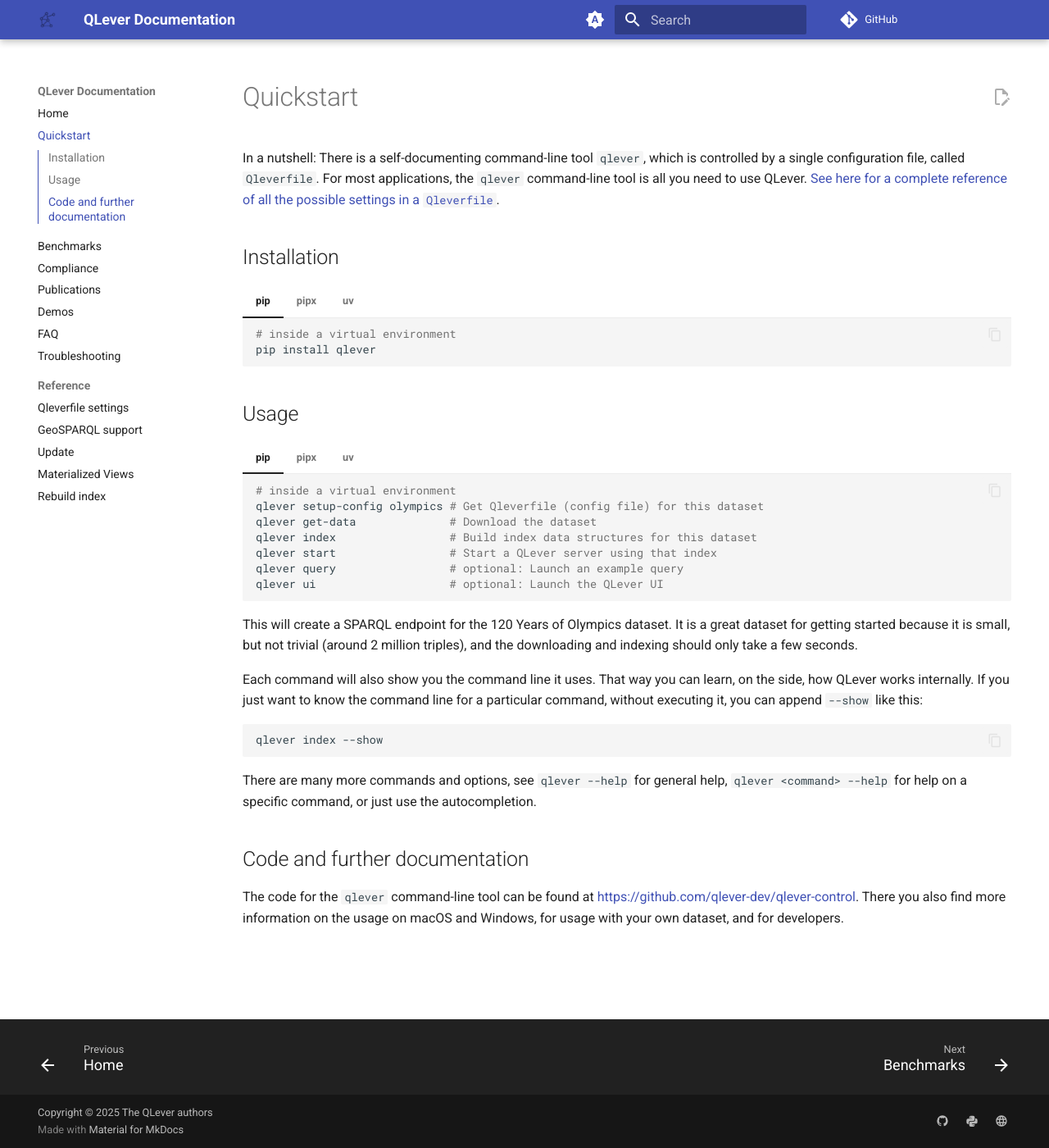
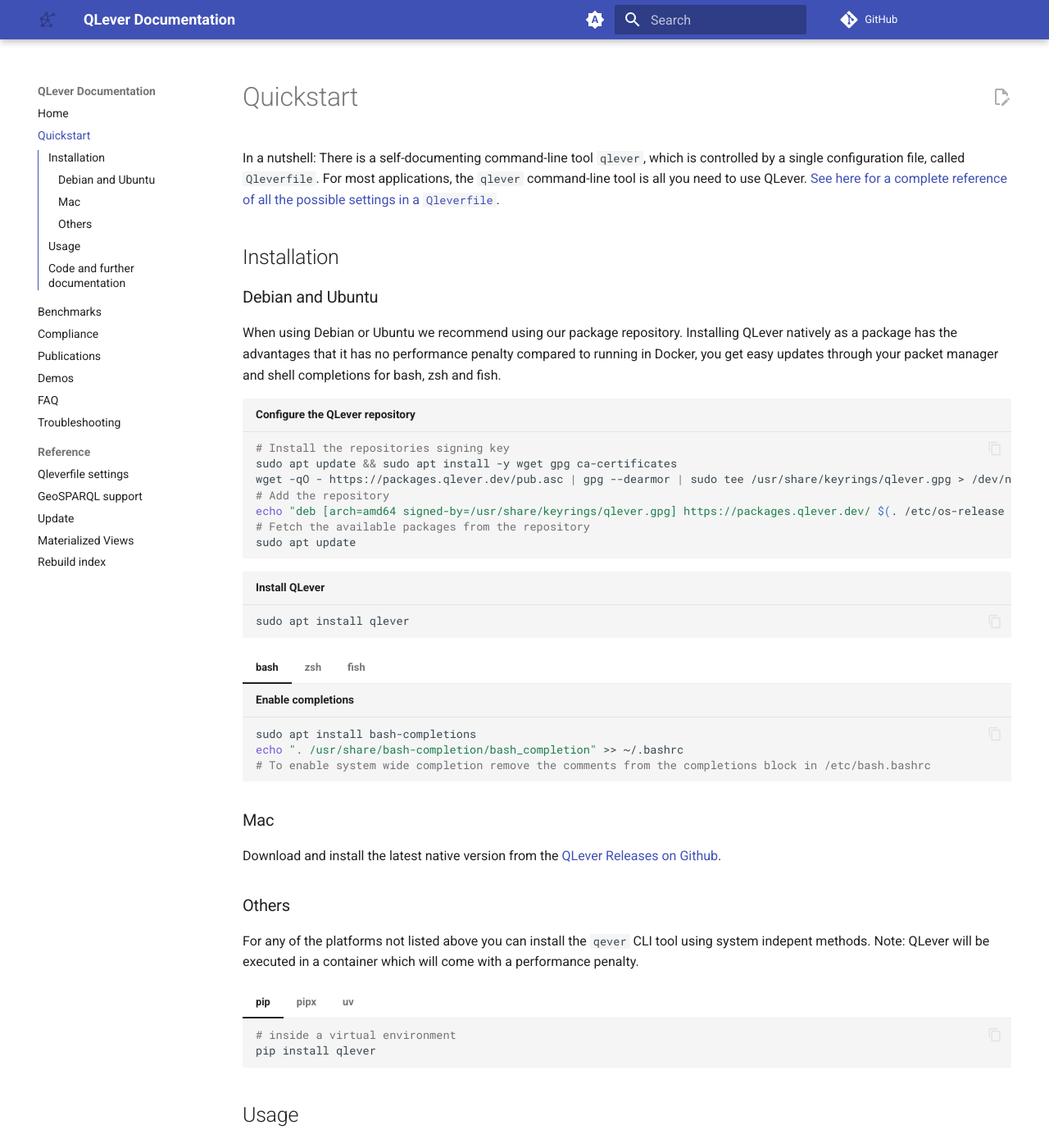
Before and after one commit to qlever-dev/qlever-docs, an MkDocs documentation site: the page built from docs/quickstart.md, in a window 1280 px wide and 1400 px high. Shown: the whole window at 82% size. Built offline with MkDocs 1.6.1 and Material for MkDocs 9.7.7, drawn with Linux system fonts in a browser that asks for light colours; plug-ins that fetch from the network failed and are left out; comment, search, counter and statistics services are not loaded; the version menu is left out.

Commit message:
add package install to quickstart

````diff
--- a/docs/quickstart.md
+++ b/docs/quickstart.md
@@ -6,6 +6,47 @@ tool `qlever`, which is controlled by a single configuration file, called
 need to use QLever. [See here for a complete reference of all the possible settings in a `Qleverfile`](qleverfile.md).
 
 ## Installation
+
+### Debian and Ubuntu
+
+When using Debian or Ubuntu we recommend using our package repository. Installing QLever natively as a package has the advantages that it has no performance penalty compared to running in Docker, you get easy updates through your packet manager and shell completions for bash, zsh and fish.
+
+```bash title="Configure the QLever repository"
+# Install the repositories signing key
+sudo apt update && sudo apt install -y wget gpg ca-certificates
+wget -qO - https://packages.qlever.dev/pub.asc | gpg --dearmor | sudo tee /usr/share/keyrings/qlever.gpg > /dev/null
+# Add the repository
+echo "deb [arch=amd64 signed-by=/usr/share/keyrings/qlever.gpg] https://packages.qlever.dev/ $(. /etc/os-release && echo "$VERSION_CODENAME") main" | sudo tee /etc/apt/sources.list.d/qlever.list
+# Fetch the available packages from the repository
+sudo apt update
+```
+
+```bash title="Install QLever"
+sudo apt install qlever
+```
+
+=== "bash"
+    ```bash title="Enable completions"
+    sudo apt install bash-completions
+    echo ". /usr/share/bash-completion/bash_completion" >> ~/.bashrc
+    # To enable system wide completion remove the comments from the completions block in /etc/bash.bashrc
+    ```
+=== "zsh"
+    ```zsh title="Enable completions"
+    echo "autoload -U compinit && compinit" >> ~/.zshrc
+    ```
+=== "fish"
+    ```fish title="Enable completions"
+    # Nothing to do
+    ```
+
+### Mac
+
+Download and install the latest native version from the [QLever Releases on Github](https://github.com/ad-freiburg/qlever/releases).
+
+### Others
+
+For any of the platforms not listed above you can install the `qever` CLI tool using system indepent methods. Note: QLever will be executed in a container which will come with a performance penalty.
 
 === "pip"
     ``` bash
````
